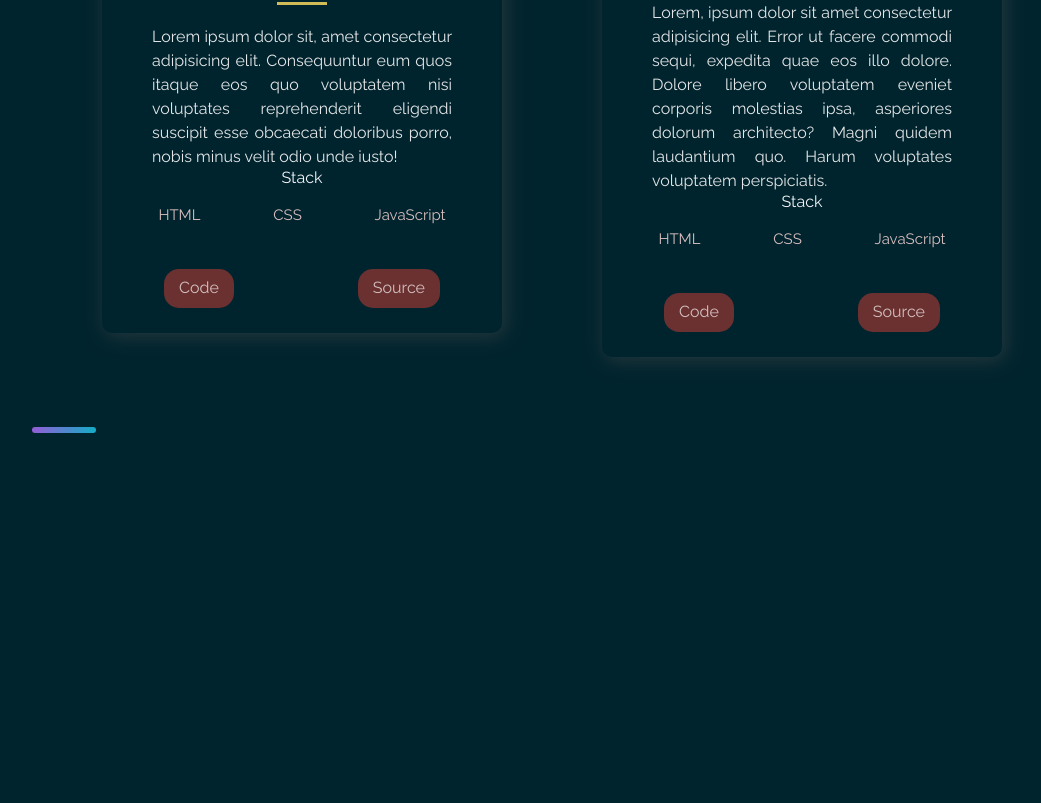
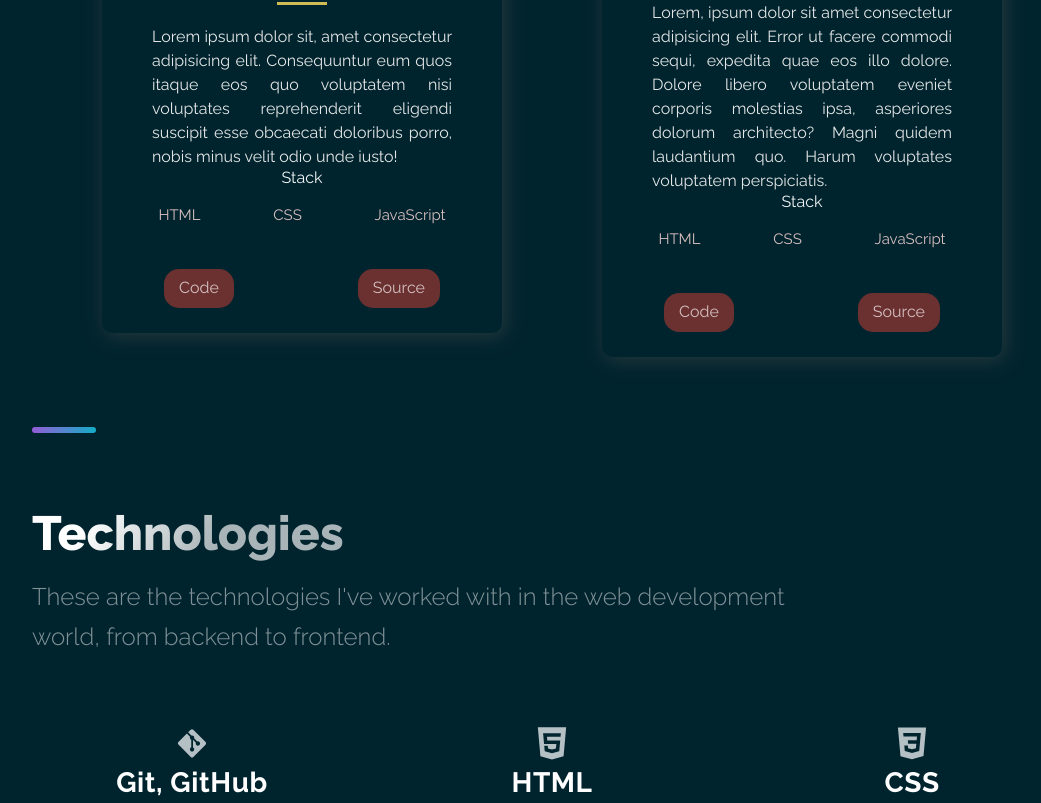
Before and after one commit to suchislif3/portfolio-website, a Next.js app: page / in a window 1280 px wide. Shown: the part 1994-2797 px from the top of the page, without its empty margins (88-1129 px from the left). Before the commit the page ends 2467 px from the top, so only its background shows below. Built offline with nearby package versions, Linux system fonts and the light colour scheme.

Commit message:
added technologies section

```diff
--- /dev/null
+++ b/src/components/Technologies/Technologies.js
@@ -0,0 +1,38 @@
+import React from "react";
+import {
+  Section,
+  SectionDivider,
+  SectionText,
+  SectionTitle,
+} from "../../styles/GlobalComponents";
+import {
+  List,
+  ListItem,
+  ListTitle,
+} from "./TechnologiesStyles";
+import { technologies } from "../../constants/constants";
+
+const Technologies = () => (
+  <Section id="technologies">
+    <SectionTitle>Technologies</SectionTitle>
+    <SectionText>
+      These are the technologies I&apos;ve worked with in the web development world, from backend to frontend.
+    </SectionText>
+    <List>
+      {technologies.map((technology, i) => {
+        const TechnologyIcon = technology.icon;
+        return (
+          <ListItem key={i}>
+            <picture>
+              <TechnologyIcon size="4rem" opacity="0.75"/>
+            </picture>
+            <ListTitle>{technology.name}</ListTitle>
+          </ListItem>
+        );
+      })}
+    </List>
+    <SectionDivider colorAlt />
+  </Section>
+);
+
+export default Technologies;
--- /dev/null
+++ b/src/components/Technologies/TechnologiesStyles.js
@@ -0,0 +1,57 @@
+import styled from 'styled-components'
+
+export const List = styled.ul`
+  list-style-type: none;
+  display: grid;
+  grid-template-columns: repeat(3, 1fr);
+  gap: 40px;
+  margin: 3rem 0;
+
+  @media ${props => props.theme.breakpoints.lg}{
+    margin: 64px 0;
+  }
+  @media ${props => props.theme.breakpoints.md}{
+    margin: 64px 0;
+    gap: 24px
+  }
+
+  @media ${props => props.theme.breakpoints.sm}{
+    display: flex;
+    flex-direction: column;
+    margin: 32px 0;
+  }
+`
+
+export const ListItem = styled.li`
+  max-width: 320px;
+  display: flex;
+  flex-direction: column;
+  align-items: center;
+@media ${props => props.theme.breakpoints.md}{
+  max-width: 203px;
+}
+@media ${props => props.theme.breakpoints.sm}{
+  margin-bottom: 14px;
+  max-width: 320px;
+  flex-direction: row;
+}
+`
+
+export const ListTitle = styled.h4`
+  font-weight: 700;
+  font-size: 28px;
+  line-height: 32px;
+  letter-spacing: 0.02em;
+  color: #FFFFFF;
+  margin-bottom: 8px;
+@media ${props => props.theme.breakpoints.md}{
+  font-size: 24px;
+  line-height: 28px;
+}
+@media ${props => props.theme.breakpoints.sm}{
+  font-size: 20px;
+  line-height: 28px;
+  letter-spacing: 0.02em;
+  margin: 0 0 4px 1em;
+}
+`
--- a/src/constants/constants.js
+++ b/src/constants/constants.js
@@ -1,3 +1,7 @@
+import { DiGit, DiHtml5, DiCss3, DiJavascript, DiReact, DiNodejs } from 'react-icons/di';
+import { SiMysql, SiJest } from 'react-icons/si';
+import { FaJira } from 'react-icons/fa';
+
 export const projects = [
   {
     title: "Portfolio Website",
@@ -40,3 +44,42 @@ export const projects = [
     id: 3,
   },
 ];
+
+export const technologies = [
+  {
+    name: "Git, GitHub",
+    icon: DiGit,
+  },
+  {
+    name: "HTML",
+    icon: DiHtml5,
+  },
+  {
+    name: "CSS",
+    icon: DiCss3,
+  },
+  {
+    name: "JavaScript",
+    icon: DiJavascript,
+  },
+  {
+    name: "React",
+    icon: DiReact,
+  },
+  {
+    name: "NodeJS",
+    icon: DiNodejs,
+  },
+  {
+    name: "MySQL",
+    icon: SiMysql,
+  },
+  {
+    name: "Jest",
+    icon: SiJest,
+  },
+  {
+    name: "Jira, Scrum",
+    icon: FaJira,
+  },
+];
--- a/src/pages/index.js
+++ b/src/pages/index.js
@@ -2,6 +2,7 @@ import { Layout } from "../layout/Layout";
 import { Section } from "../styles/GlobalComponents";
 import Hero from "../components/Hero/Hero";
 import Projects from '../components/Projects/Projects';
+import Technologies from "../components/Technologies/Technologies";
 
 const Home = () => {
   return (
@@ -10,6 +11,7 @@ const Home = () => {
         <Hero handleClick={() => window.open("", "_blank")}/>
       </Section>
       <Projects />
+      <Technologies />
     </Layout>
   );
 };
```
